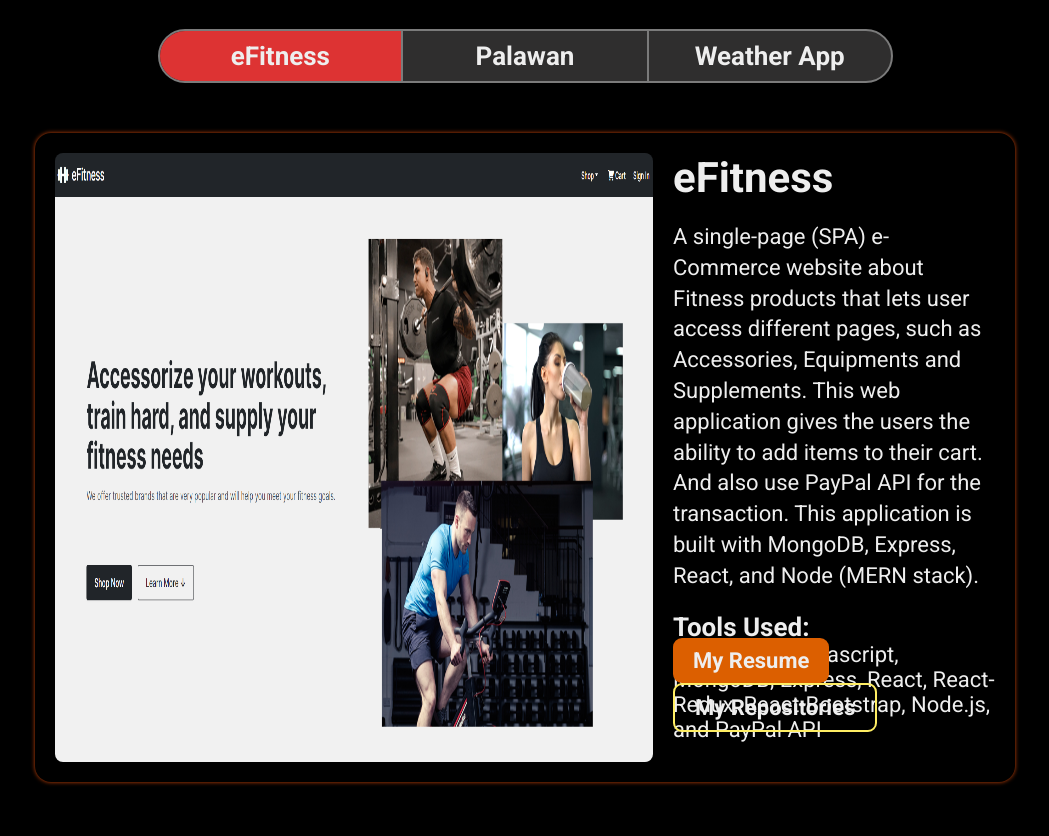
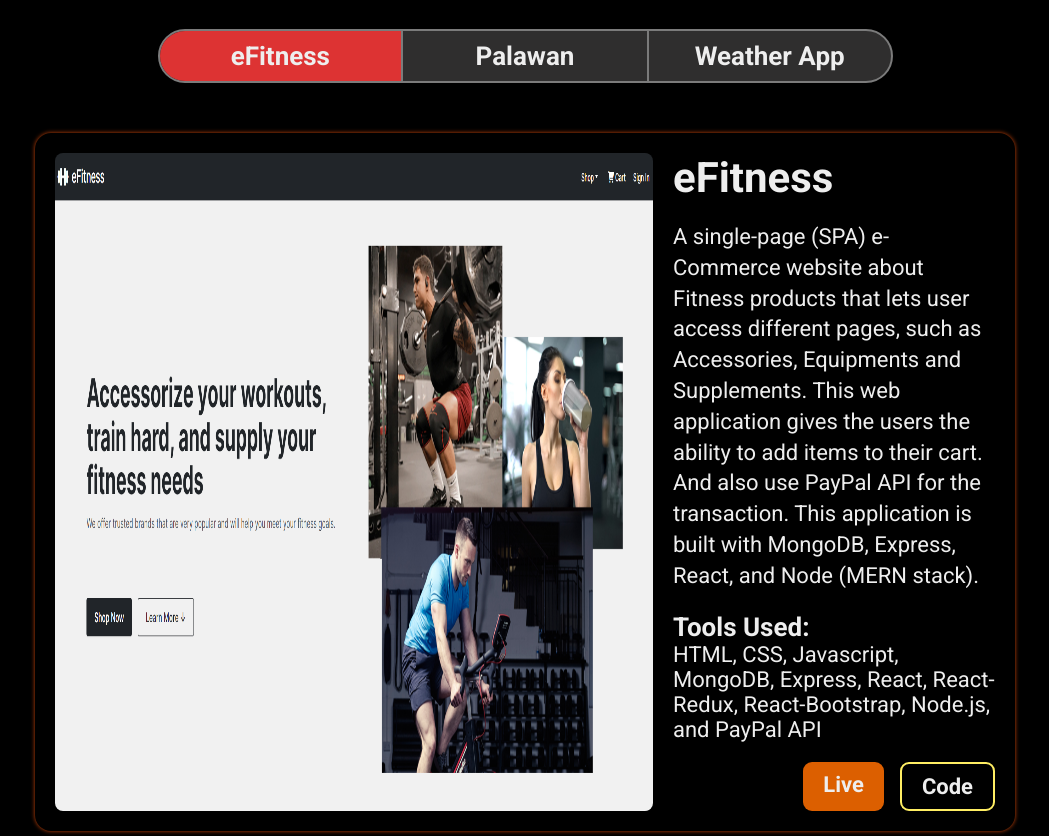
Before and after one commit to Onionie/portfolio, a React (Create React App) app: page / in a window 1280 px wide. Shown: the part 1544-2380 px from the top of the page, without its empty margins (115-1164 px from the left). Built offline with nearby package versions, Linux system fonts and the light colour scheme.

Commit message:
Made ProjectsCard a reusable component with props

```diff
--- a/src/Components/Projects.js
+++ b/src/Components/Projects.js
@@ -1,6 +1,9 @@
 import React, { useState } from 'react';
 import ProjectsCard from './ProjectsCard';
 import styles from './Projects.module.css';
+
+// images
+import efit from '../Assets/images/1.PNG';
 
 const Projects = () => {
   const [eFit, setEFit] = useState(true);
@@ -45,7 +48,13 @@
           Weather App
         </li>
       </ul>
-      <ProjectsCard />
+      <ProjectsCard
+        imgSrc={efit}
+        imgAlt="A screenshot of eFitness website"
+        title="eFitness"
+        desc="A single-page (SPA) e-Commerce website about Fitness products that lets user access different pages, such as Accessories, Equipments and Supplements. This web application gives the users the ability to add items to their cart. And also use PayPal API for the transaction. This application is built with MongoDB, Express, React, and Node (MERN stack)."
+        tools="HTML, CSS, Javascript, MongoDB, Express, React, React-Redux, React-Bootstrap, Node.js, and PayPal API"
+      />
     </section>
   );
 };
--- a/src/Components/ProjectsCard.js
+++ b/src/Components/ProjectsCard.js
@@ -1,39 +1,29 @@
 import React from 'react';
 import styles from './ProjectsCard.module.css';
 
-import eFit from '../Assets/images/1.PNG';
-
-const ProjectsCard = () => {
+const ProjectsCard = ({ imgSrc, imgAlt, title, desc, tools }) => {
   return (
     <div className={styles.container}>
       <div className={styles.container__image}>
-        <img src={eFit} alt="Screenshot of eFitness website" />
+        <img src={imgSrc} alt={imgAlt} />
       </div>
       <div className={styles.container__body}>
-        <h2 className={styles.container__body__title}>eFitness</h2>
-        <p className={styles.container__body__desc}>
-          A single-page (SPA) e-Commerce website about Fitness products that
-          lets user access different pages, such as Accessories, Equipments and
-          Supplements. This web application gives the users the ability to add
-          items to their cart. And also use PayPal API for the transaction. This
-          application is built with MongoDB, Express, React, and Node (MERN
-          stack).
-        </p>
+        <h2 className={styles.container__body__title}>{title}</h2>
+        <p className={styles.container__body__desc}>{desc}</p>
         <p>
           <span className={styles.tools}>Tools Used:</span>
           <br />
-          HTML, CSS, Javascript, MongoDB, Express, React, React-Redux,
-          React-Bootstrap, Node.js, and PayPal API
+          {tools}
         </p>
         <div className={styles.btn__box}>
           <a className={`${styles.btn} ${styles.btn__full}`} href="#">
-            My Resume
+            Live
           </a>
           <a
             className={`${styles.btn} ${styles.btn__outline}`}
             href="https://github.com/Onionie?tab=repositories"
           >
-            My Repositories
+            Code
           </a>
         </div>
       </div>
--- a/src/Components/ProjectsCard.module.css
+++ b/src/Components/ProjectsCard.module.css
@@ -9,7 +9,6 @@
   grid-template-columns: 6.5fr 3.5fr;
   padding: 2rem;
   gap: 2rem;
-  position: relative;
 }
 
 .container__image {
@@ -43,9 +42,8 @@
 }
 
 .btn__box {
-  position: absolute;
-  bottom: 0;
-  margin-bottom: 5rem;
+  display: flex;
+  justify-content: flex-end;
 }
 
 .btn,
@@ -66,7 +64,7 @@
 
 .btn__full {
   background-color: #dc5f00;
-  margin-right: 2rem;
+  margin-right: 1.6rem;
 }
 
 .btn__full:hover {
```
